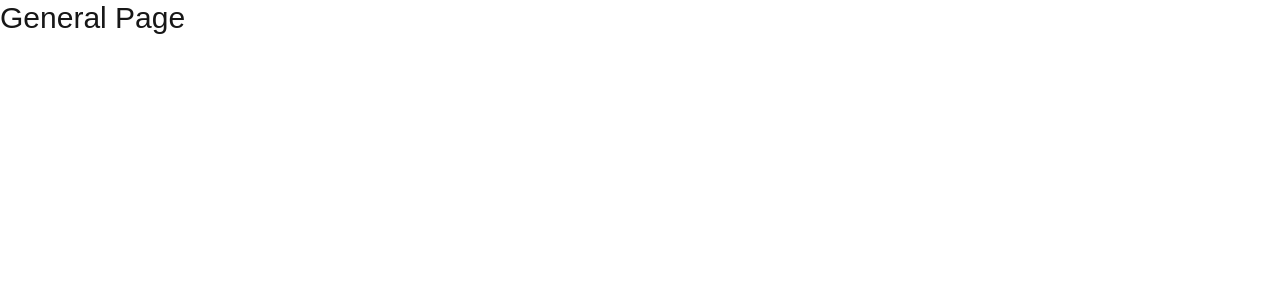
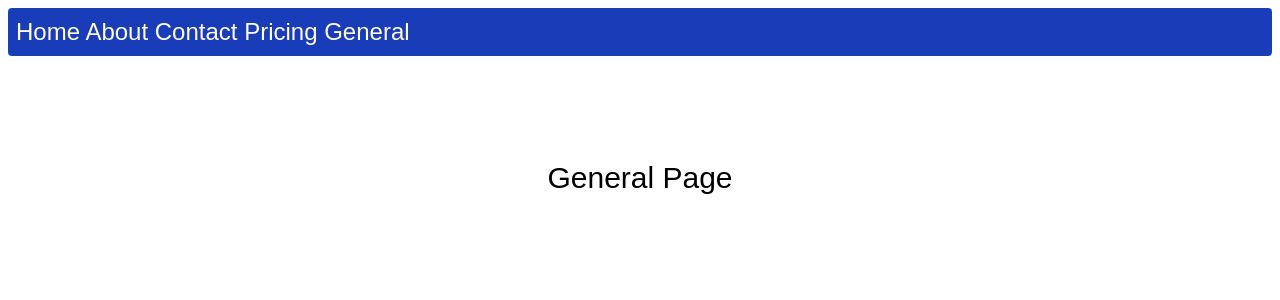
Before and after one commit to ejmvar/nextjs-dashboard, a Next.js app: page / in a window 1280 px wide. Shown: the top 300 px of the page. Built offline with nearby package versions, Linux system fonts and the light colour scheme.

Commit message:
Add Navbar component and update layout to include it

```diff
--- a/app/(general)/layout.tsx
+++ b/app/(general)/layout.tsx
@@ -23,12 +23,14 @@ export default function RootLayout({
   children: React.ReactNode;
 }>) {
   return (
-    <div >
-      <div
+    <>
+      <main
+      className="flex flex-col items-center p-24
+       min-h-screen bg-white dark:bg-black text-black dark:text-white"
       // className={`${geistSans.variable} ${geistMono.variable} antialiased`}
       >
         {children}
-      </div>
-    </div>
+      </main>
+    </>
   );
 }
--- a/app/layout.tsx
+++ b/app/layout.tsx
@@ -1,16 +1,17 @@
 import type { Metadata } from "next";
 import { Geist, Geist_Mono } from "next/font/google";
 import "./globals.css";
+import { Navbar } from "@/components";
 
-const geistSans = Geist({
-  variable: "--font-geist-sans",
-  subsets: ["latin"],
-});
+// const geistSans = Geist({
+//   variable: "--font-geist-sans",
+//   subsets: ["latin"],
+// });
 
-const geistMono = Geist_Mono({
-  variable: "--font-geist-mono",
-  subsets: ["latin"],
-});
+// const geistMono = Geist_Mono({
+//   variable: "--font-geist-mono",
+//   subsets: ["latin"],
+// });
 
 export const metadata: Metadata = {
   title: "Create Next App",
@@ -27,6 +28,7 @@ export default function RootLayout({
       <body
         // className={`${geistSans.variable} ${geistMono.variable} antialiased`}
       >
+        <Navbar />
         {children}
       </body>
     </html>
--- /dev/null
+++ b/components/index.ts
@@ -0,0 +1 @@
+export * from "./navbar/Navbar";
--- /dev/null
+++ b/components/navbar/Navbar.tsx
@@ -0,0 +1,18 @@
+
+
+export const Navbar = () => {
+  return (
+    <nav className="flex bg-blue-800 bg-opacity-30
+    p-2 m-2 rounded">
+
+
+      <div className="text-amber-50 text-2xl">
+      <span> Home </span>
+      <a href="/About" className=""> About </a>
+      <a href="/Contact"  className=""> Contact </a>
+      <a href="/Pricing" className=""> Pricing </a>
+      <a href="/General" className=""> General </a>
+      </div>
+    </nav>
+    )
+  }
```
